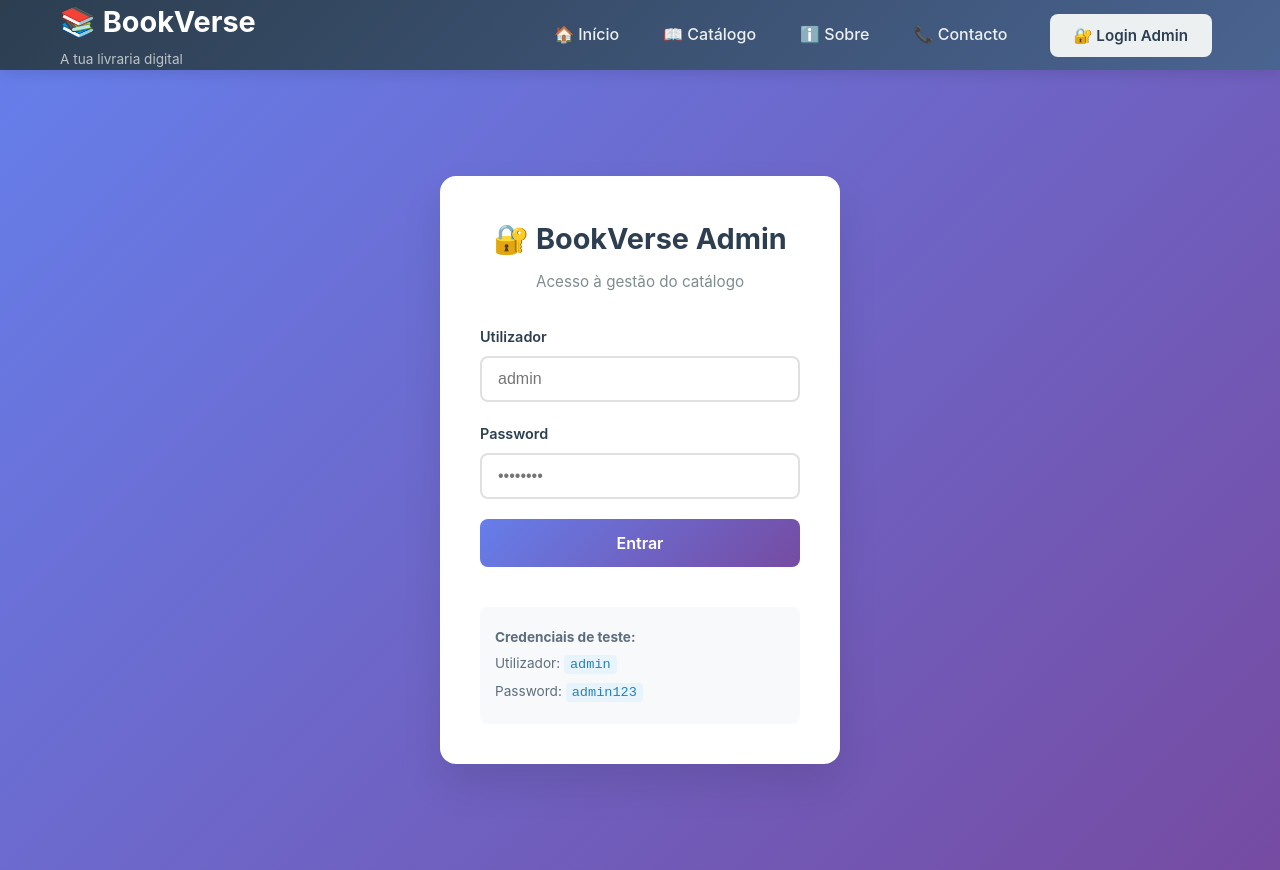
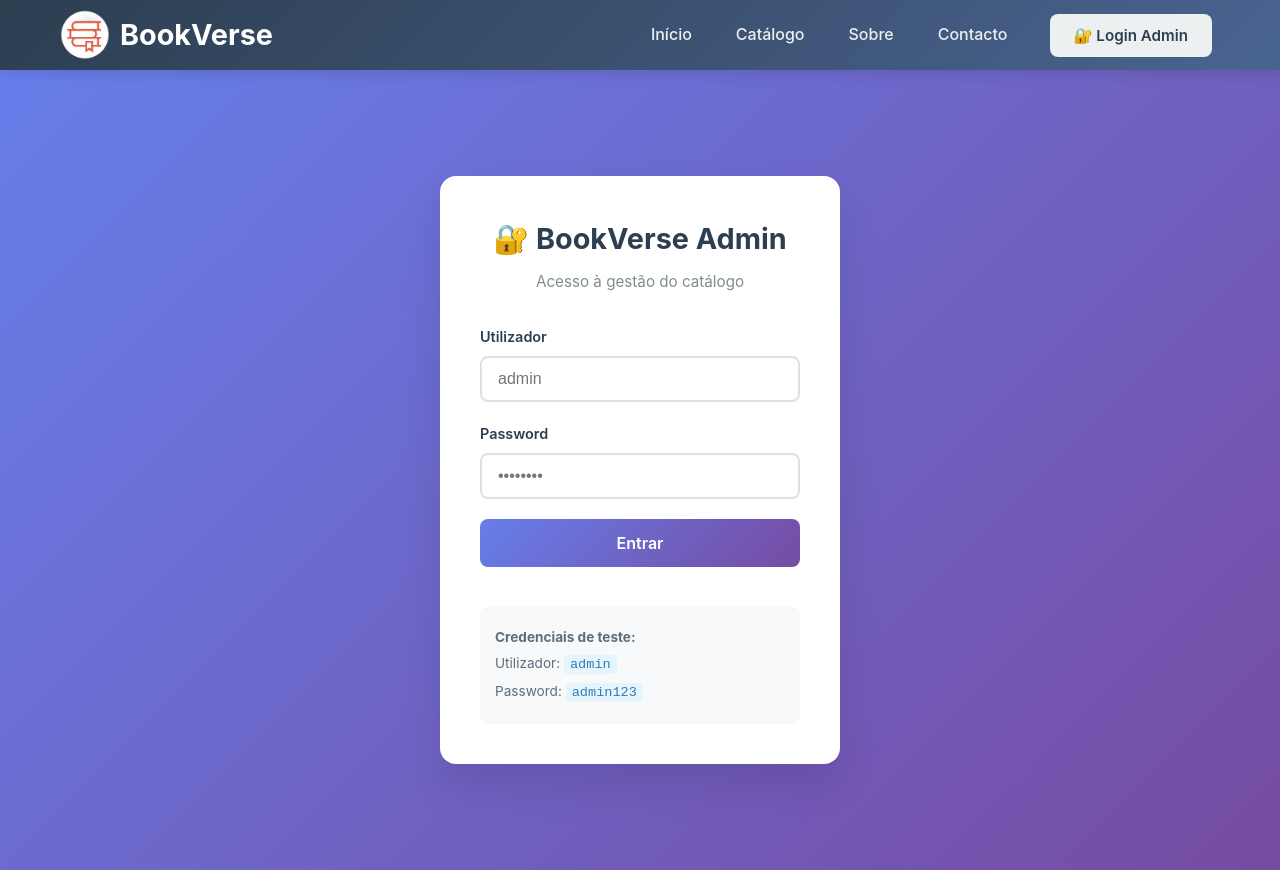
Before and after one commit to ConstancaAzevedo/BookVerse, a React (Vite) app: page /login in a window 1280 px wide. Built offline with nearby package versions, Linux system fonts and the light colour scheme.

Commit message:
versao B

```diff
--- a/src/components/Navbar.css
+++ b/src/components/Navbar.css
@@ -214,3 +214,8 @@
     justify-content: center;
   }
 }
+
+img{
+    width: 50px;
+    height: 50px;
+  }
--- a/src/components/Navbar.jsx
+++ b/src/components/Navbar.jsx
@@ -43,9 +43,9 @@ function Navbar() {
         {/* Logo/Brand */}
         <div className="navbar-brand">
           <Link to="/" className="navbar-logo">
-            📚 BookVerse
+            <img src="src\imagens\bookverse_logo.png" alt="BookVerse Logo" className="navbar-logo-image" />
+            BookVerse
           </Link>
-          <span className="navbar-subtitle">A tua livraria digital</span>
         </div>
 
         {/* Menu Mobile Toggle */}
@@ -61,16 +61,16 @@ function Navbar() {
         <div className={`navbar-menu ${isMenuOpen ? 'active' : ''}`}>
           <div className="navbar-links">
             <Link to="/" className="nav-link" onClick={() => setIsMenuOpen(false)}>
-              🏠 Início
+              Início
             </Link>
             <Link to="/#catalogo" className="nav-link" onClick={() => setIsMenuOpen(false)}>
-              📖 Catálogo
+              Catálogo
             </Link>
             <a href="#sobre" className="nav-link" onClick={() => setIsMenuOpen(false)}>
-              ℹ️ Sobre
+              Sobre
             </a>
             <a href="#contacto" className="nav-link" onClick={() => setIsMenuOpen(false)}>
-              📞 Contacto
+              Contacto
             </a>
           </div>
 
@@ -79,10 +79,10 @@ function Navbar() {
             {isLoggedIn ? (
               <div className="user-menu">
                 <button onClick={handleAdmin} className="action-btn admin-btn">
-                  ⚙️ Admin
+                  Admin
                 </button>
                 <button onClick={handleLogout} className="action-btn logout-btn">
-                  🚪 Sair
+                  Sair
                 </button>
               </div>
             ) : (
--- a/src/pages/Admin.jsx
+++ b/src/pages/Admin.jsx
@@ -148,9 +148,6 @@ function Admin({ onLogout }) { // ⭐ REMOVI: isAuthenticated não é usado
           <h1>📊 BookVerse Admin Panel</h1>
           <p className="admin-subtitle">Gestão do catálogo de livros</p>
         </div>
-        <button onClick={handleLogout} className="logout-btn">
-          🚪 Sair
-        </button>
       </header>
 
       {/* Main Content */}
```
Also changed, not shown: src/imagens/bookverse_logo.png (added), 1 other file (tests, documents, lock files or other folders).
